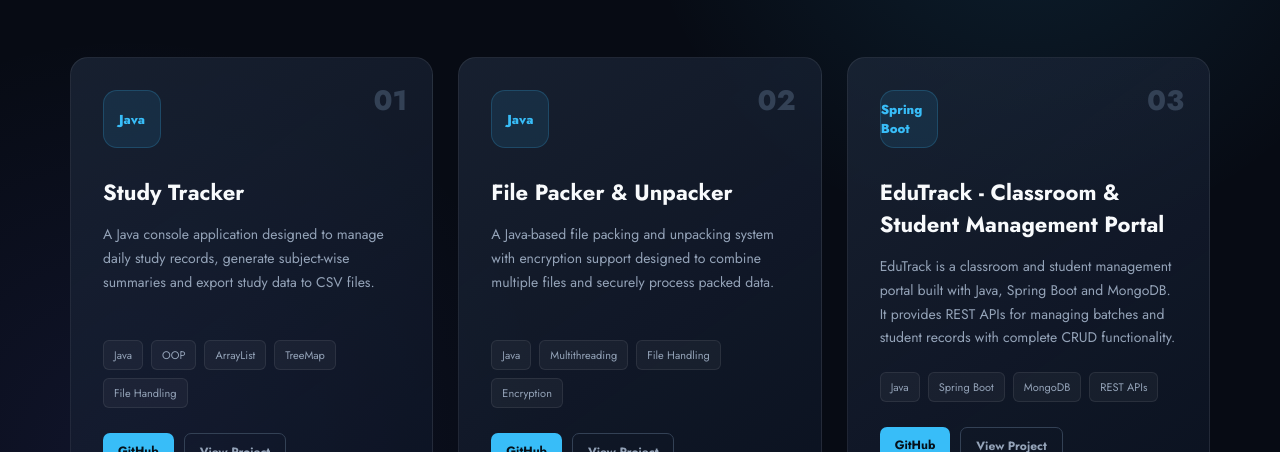
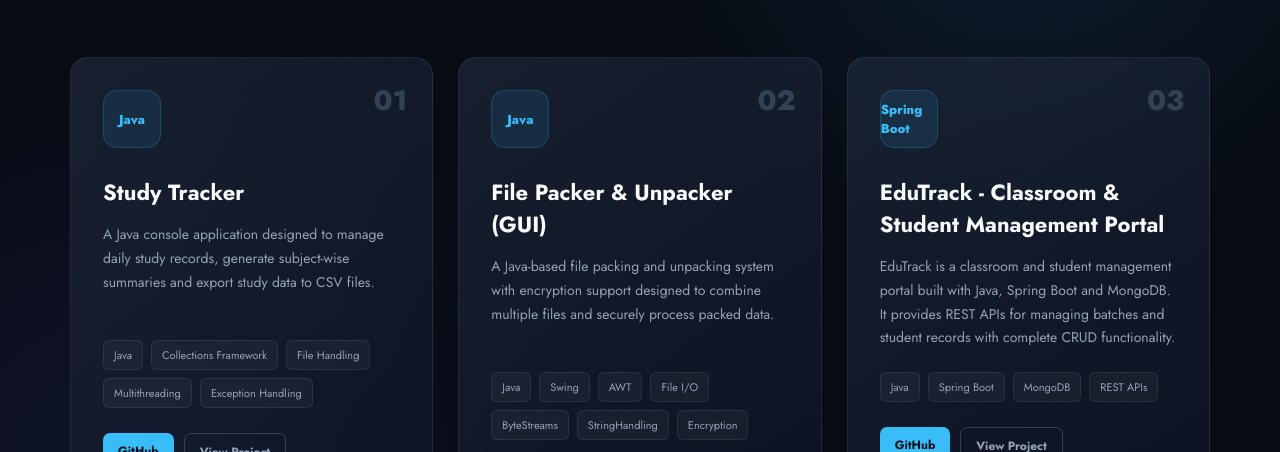
Before and after one commit to abhilipane/My-Portfolio, a plain HTML site: page projects.html in a window 1280 px wide. Shown: the part 348-800 px from the top of the page. Drawn offline with Linux system fonts and the light colour scheme.

Commit message:
Update projects.html

```diff
--- a/projects.html
+++ b/projects.html
@@ -120,10 +120,10 @@
                     <div class="tech-tags">
 
                         <span>Java</span>
-                        <span>OOP</span>
-                        <span>ArrayList</span>
-                        <span>TreeMap</span>
+                        <span> Collections Framework</span>
                         <span>File Handling</span>
+                        <span>Multithreading</span>
+                        <span>Exception Handling</span>
 
                     </div>
 
@@ -157,7 +157,7 @@
                     </div>
 
                     <h2>
-                        File Packer & Unpacker
+                        File Packer & Unpacker (GUI)
                     </h2>
 
                     <p>
@@ -170,15 +170,18 @@
                     <div class="tech-tags">
 
                         <span>Java</span>
-                        <span>Multithreading</span>
-                        <span>File Handling</span>
+                        <span>Swing</span>
+                        <span>AWT</span>
+                        <span>File I/O</span>
+                        <span>ByteStreams</span>
+                        <span>StringHandling </span>
                         <span>Encryption</span>
 
                     </div>
 
                     <div class="project-buttons">
 
-                        <a href="https://github.com/abhilipane/FilePacker-UnPacker-with-Encryption"
+                        <a href="https://github.com/abhilipane/GUI-File-Packer-Unpacker"
                             target="_blank"
                             class="project-btn">
                             GitHub
```
